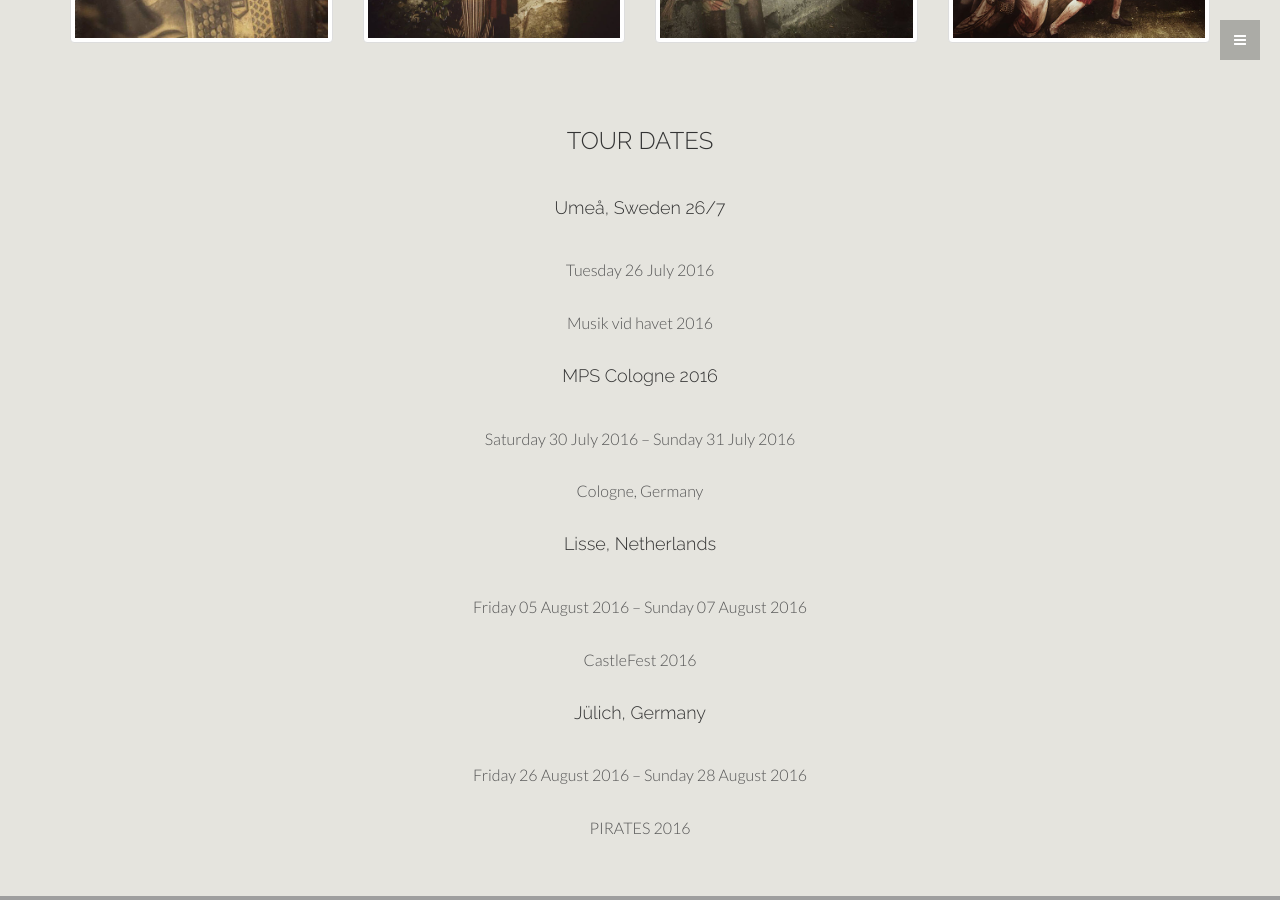
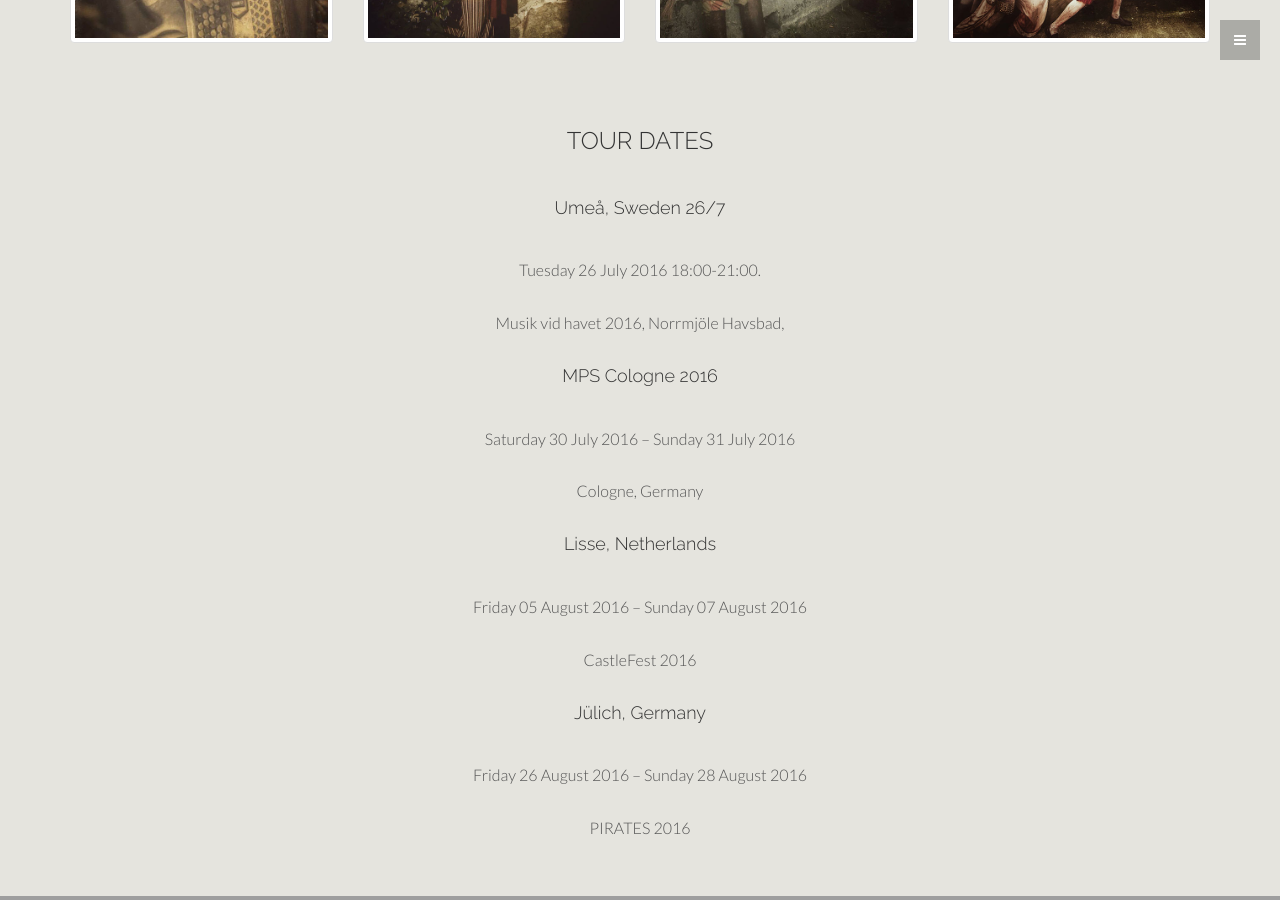
Before and after one commit to danielwerthen/yebanished, a Jekyll site: the page built from index.html, in a window 1280 px wide and 900 px high, scrolled down 1821 px. Built offline with Jekyll 4.4.1, drawn with Linux system fonts in a browser that asks for light colours; grey boxes are pictures that could not be loaded.

Commit message:
Update tourdates.yml

```diff
--- a/_data/tourdates.yml
+++ b/_data/tourdates.yml
@@ -1,6 +1,6 @@
 - location: Umeå, Sweden 26/7
-- date: Tuesday 26 July 2016
-- description: Musik vid havet 2016
+- date: Tuesday 26 July 2016 18:00-21:00.
+- description: Musik vid havet 2016, Norrmjöle Havsbad,
 
 - location: MPS Cologne 2016
 - date: Saturday 30 July 2016 – Sunday 31 July 2016
```
